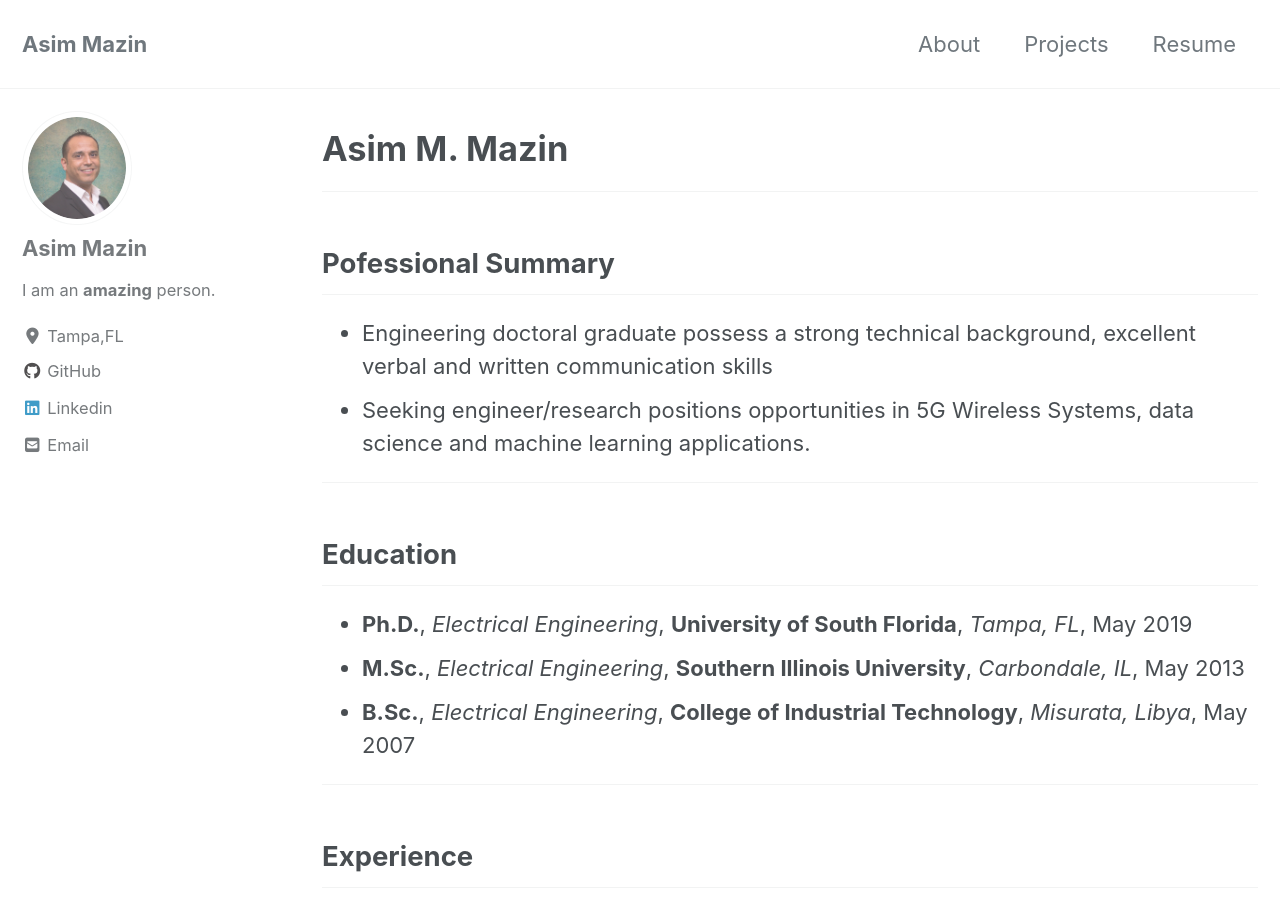
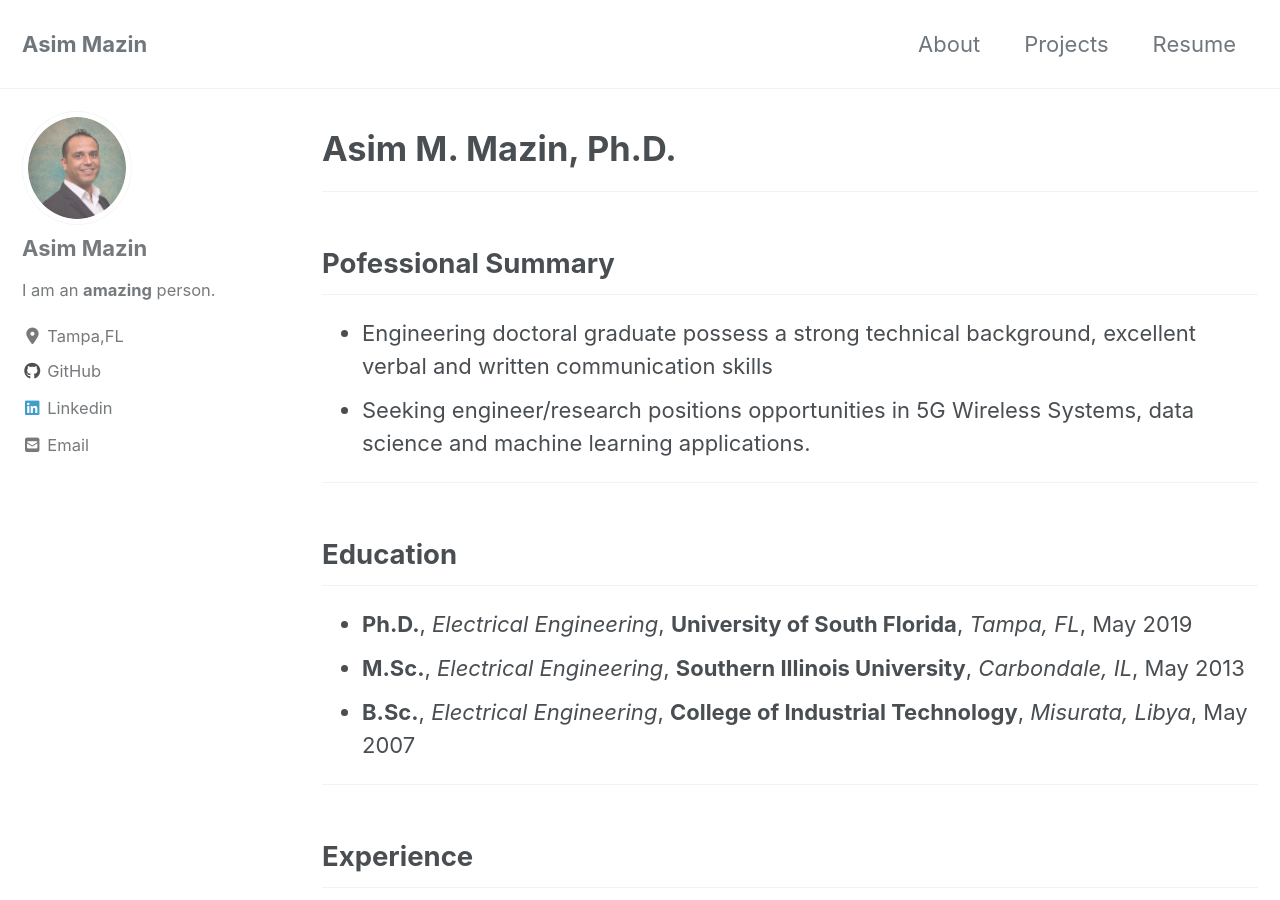
Before and after one commit to AsimMazin/Asimmazin.github.io, a Jekyll site: the page built from _pages/Resume.md, in a window 1280 px wide and 900 px high. Built offline with Jekyll 4.4.1, drawn with Linux system fonts in a browser that asks for light colours; cached includes are drawn as plain includes; nearby versions of some CDN libraries.

Commit message:
modifications

```diff
--- a/_pages/Resume.md
+++ b/_pages/Resume.md
@@ -5,7 +5,7 @@ title: ""
 permalink: /Resume/
 ---
 
-# Asim M. Mazin
+# Asim M. Mazin, Ph.D.
 -----------------
 
 ## Pofessional Summary
@@ -22,6 +22,7 @@ permalink: /Resume/
 -----------------
 
 ## Experience {#experince}
+
  Moffit Cancer Center
 : *Applied Post-Doctoral Fellow*
   ___Aug 2019-Present___
```
